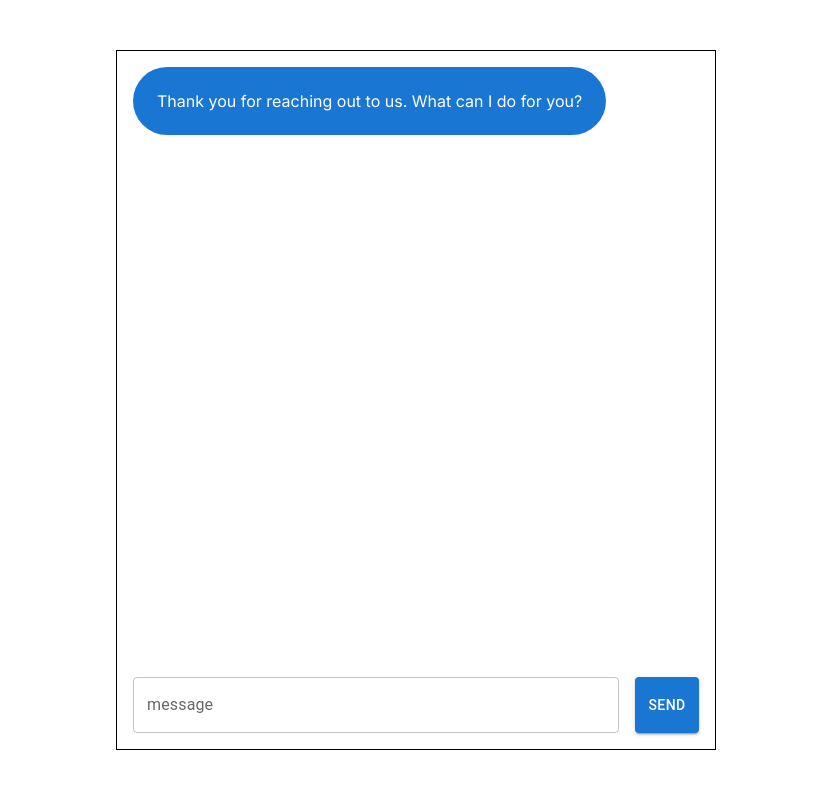
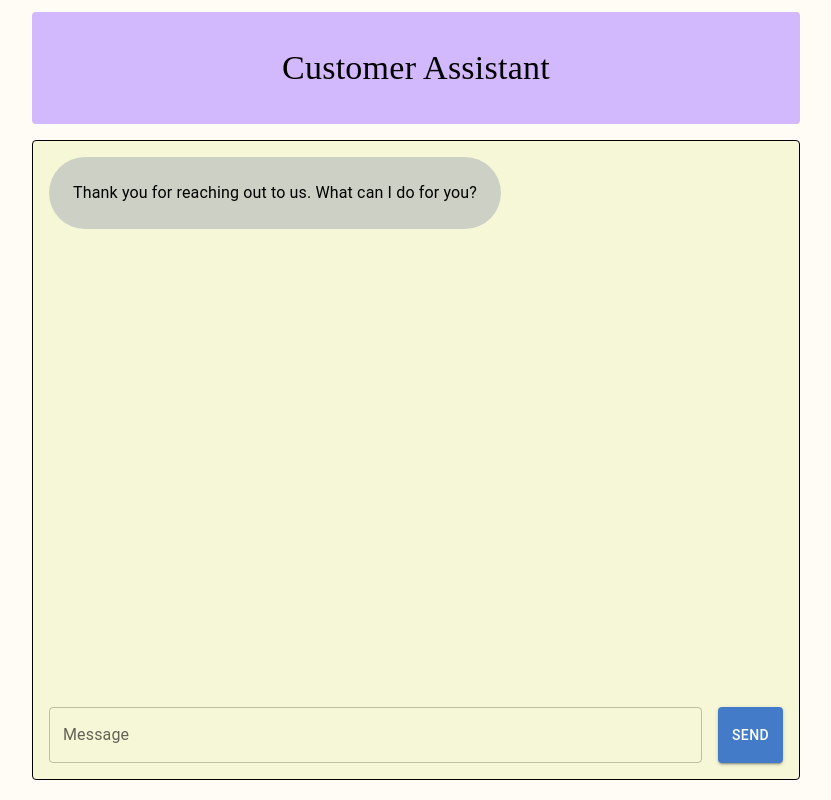
Before and after one commit to imanj1470/AI_Insurance_Assistantant, a Next.js app: page / in a window 1280 px wide. Shown: the whole page, without its empty margins (224-1055 px from the left). Built offline with nearby package versions, Linux system fonts and the light colour scheme.

Commit message:
mid frontend updates

```diff
--- a/app/page.js
+++ b/app/page.js
@@ -1,7 +1,7 @@
 'use client'
-import { Box, Button, Stack, TextField } from "@mui/material";
+import { Box, Button, Stack, TextField, Typography } from "@mui/material";
 import Image from "next/image";
-import { useState, useInsertionEffect, useEffect  } from "react";
+import { useState, useInsertionEffect, useEffect } from "react";
 
 
 
@@ -64,14 +64,27 @@ export default function Home() {
   }
 
   return (
-    <Box width="100vw" height="100vh" display="flex" flexDirection="column" justifyContent="center" alignItems="center">
-      <Stack direction="column" width="600px" height="700px" border="1px solid black" p={2} spacing={2}>
+    <>
+      <Box width="100vw" height="100vh" display="flex" justifyContent="center"
+      alignItems="center" gap={2} flexDirection="column"
+      /* bgcolor="#F8F0E3" */ bgcolor="#fffcf5"
+      >
+
+        <Box width="60vw" height = "15vh" bgcolor="#D2B8FC" marginTop="12px"
+        borderRadius={1} display="flex" justifyContent="center" alignItems="center">
+        <Typography fontFamily="cursive" colour="#333" variant="h4">Customer Assistant</Typography>
+        </Box>
+
+        <Box width="100vw" display="flex" flexDirection="column" justifyContent="center" alignItems="center">
+          <Stack direction="column" width="60vw" height="80vh" border="1px solid black" p={2} spacing={2}
+          borderRadius={1} marginBottom="20px" bgcolor="#f5f7d7"
+          >
             <Stack direction="column" spacing={2} flexGrow={1} overflow="auto" maxHeight="100%">
               {
                 messages.map((message, index) => (
                   <Box key={index} display='flex' justifyContent={message.role === 'assistant' ? 'flex-start' : 'flex-end'}>
-                <Box p={3} borderRadius={16} color="white" bgcolor={message.role === 'assistant' ? 'primary.main' : 'secondary.main'}>
-                  {message.content}
+                    <Box p={3} borderRadius={16} color="white" bgcolor={message.role === 'assistant' ? 'rgba(184, 188, 188, 0.64)' : '#3437EF'}>
+                      <Typography color="black">{message.content}</Typography>
                     </Box>
                   </Box>
                 ))
@@ -79,10 +92,15 @@ export default function Home() {
             </Stack>
             { /* this stack below isn't showing */}
             <Stack direction="row" spacing={2}>
-          <TextField label="message" fullWidth value={message} onChange={(e) => setMessage(e.target.value)}></TextField>
-          <Button variant="contained" onClick={sendMessage}>Send</Button>
+              <TextField label="Message" fullWidth value={message} onChange={(e) => setMessage(e.target.value)}></TextField>
+              <Button variant="contained" onClick={sendMessage}
+              sx = {{bgcolor:"#447bc9"}}
+              >Send</Button>
             </Stack>
           </Stack>
         </Box>
+
+      </Box>
+    </>
   )
 }
```
Lines whose indentation alone changed are shown as unchanged.
